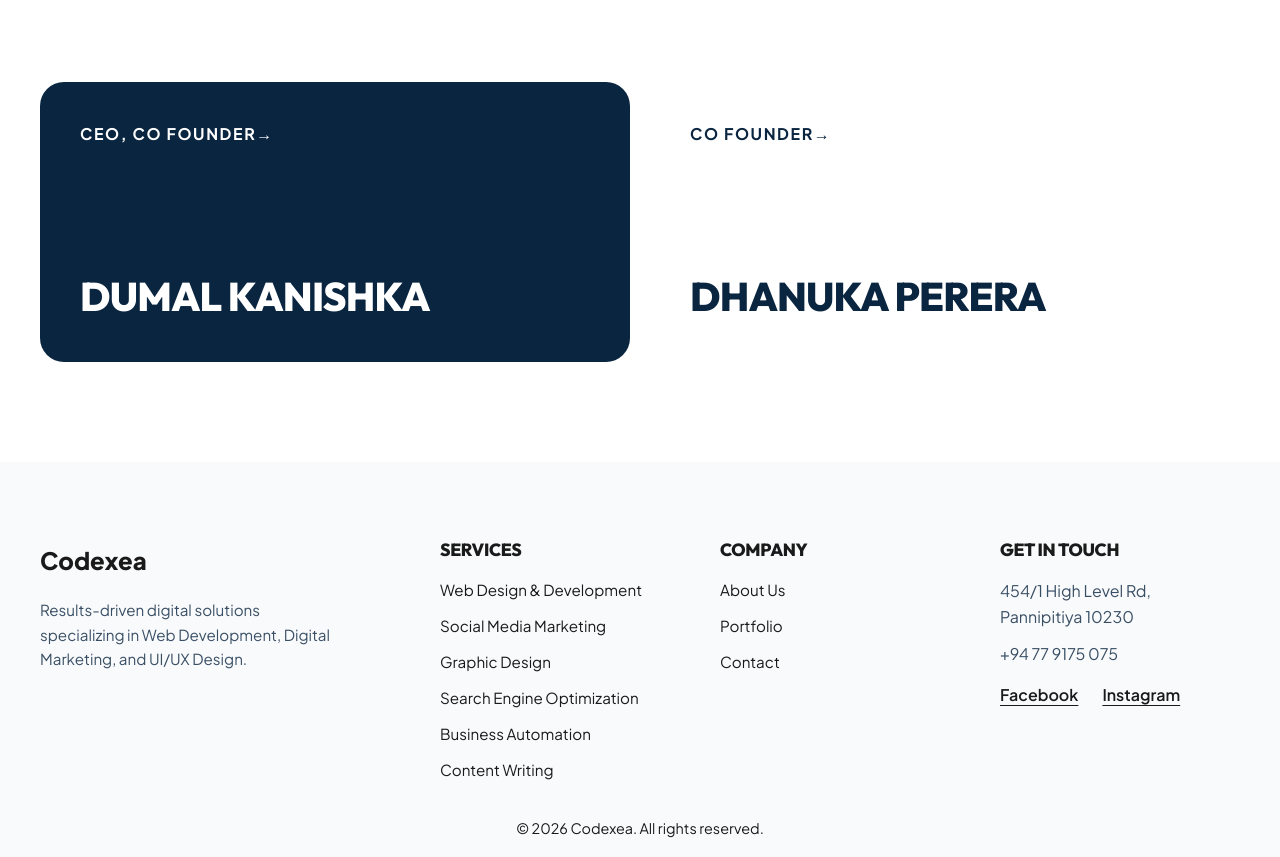
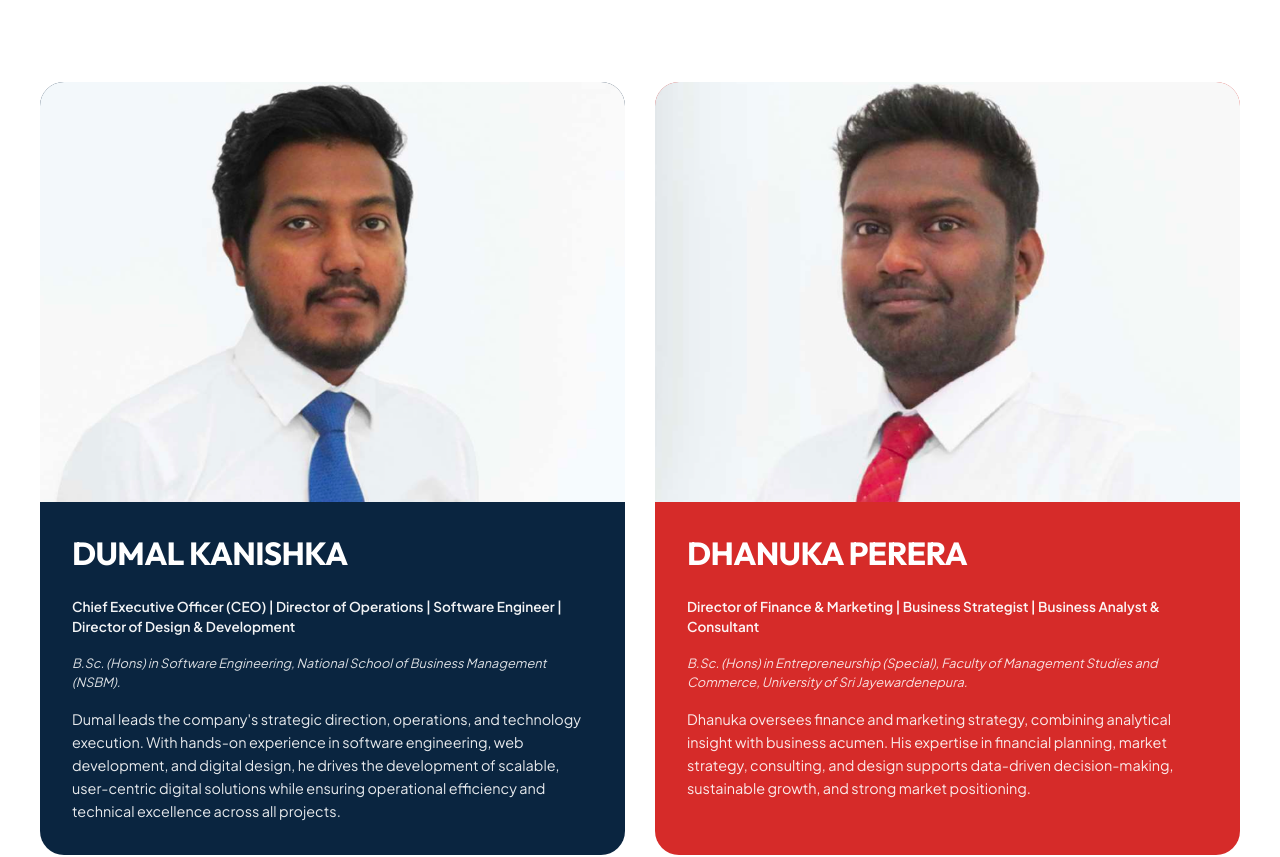
Before and after one commit to dhanukaprr/codexea, a Next.js app: page /about in a window 1280 px wide. Shown: the part 740-1597 px from the top of the page. Built offline with nearby package versions, Linux system fonts and the light colour scheme.

Commit message:
Added photos

```diff
--- a/app/about/about.module.css
+++ b/app/about/about.module.css
@@ -48,18 +48,17 @@
 .teamGrid {
     display: grid;
     grid-template-columns: repeat(auto-fit, minmax(300px, 1fr));
-    gap: 20px;
+    gap: 30px;
     width: 100%;
 }
 
 .teamCard {
     border-radius: var(--radius);
     /* 24px */
-    padding: 40px;
-    min-height: 280px;
+    padding: 0;
+    min-height: 600px;
     display: flex;
     flex-direction: column;
-    justify-content: space-between;
     transition: transform 0.3s cubic-bezier(0.2, 0.8, 0.2, 1);
     position: relative;
     overflow: hidden;
@@ -67,16 +66,85 @@
     /* Default to white for dark backgrounds */
 }
 
-.teamCard h3 {
-    font-size: 2.5rem;
-    margin-bottom: 8px;
+.teamCard:hover {
+    transform: translateY(-8px);
 }
 
-.teamCard span {
+.imageWrapper {
+    width: 100%;
+    height: 420px;
+    position: relative;
+    overflow: hidden;
+    background: linear-gradient(135deg, rgba(255, 255, 255, 0.1) 0%, rgba(255, 255, 255, 0.05) 100%);
+}
+
+.founderImage {
+    width: 100%;
+    height: 100%;
+    object-fit: cover;
+    object-position: center 0%;
+    transform: scale(1.08);
+}
+
+.cardContent {
+    padding: 32px;
+    flex: 1;
+    display: flex;
+    flex-direction: column;
+    gap: 16px;
+}
+
+.cardHeader {
+    display: flex;
+    justify-content: space-between;
+    align-items: center;
+    margin-bottom: 12px;
+}
+
+.role {
     font-family: var(--font-body);
     text-transform: uppercase;
     letter-spacing: 0.1em;
     font-weight: 700;
+    font-size: 0.75rem;
+}
+
+.arrow {
+    font-size: 1.5rem;
+    font-weight: 300;
+}
+
+.name {
+    font-size: 2rem;
+    margin: 0 0 8px 0;
+    line-height: 1.2;
+    font-weight: 700;
+}
+
+.titles {
+    font-family: var(--font-body);
+    font-size: 0.85rem;
+    line-height: 1.5;
+    margin: 0;
+    opacity: 0.95;
+    font-weight: 600;
+}
+
+.education {
+    font-family: var(--font-body);
+    font-size: 0.8rem;
+    line-height: 1.5;
+    margin: 0;
+    opacity: 0.85;
+    font-style: italic;
+}
+
+.description {
+    font-family: var(--font-body);
+    font-size: 0.9rem;
+    line-height: 1.6;
+    margin: 0;
+    opacity: 0.9;
 }
 
 .navy {
@@ -88,8 +156,26 @@
     color: var(--deep-navy) !important;
 }
 
+.lilac .role,
+.lilac .arrow,
+.lilac .name,
+.lilac .titles,
+.lilac .education,
+.lilac .description {
+    color: var(--deep-navy);
+}
+
 .red {
     background-color: var(--berry-red);
+}
+
+.red .role,
+.red .arrow,
+.red .name,
+.red .titles,
+.red .education,
+.red .description {
+    color: white;
 }
 
 @media (max-width: 768px) {
@@ -100,4 +186,20 @@
     .teamGrid {
         grid-template-columns: 1fr;
     }
+
+    .missionBox h2 {
+        font-size: 2.5rem;
+    }
+
+    .imageWrapper {
+        height: 250px;
+    }
+
+    .cardContent {
+        padding: 24px;
+    }
+
+    .name {
+        font-size: 1.75rem;
+    }
 }
--- a/app/about/page.js
+++ b/app/about/page.js
@@ -1,4 +1,5 @@
 import Link from 'next/link';
+import Image from 'next/image';
 import PageBanner from '@/components/PageBanner'; // Import PageBanner
 import styles from './about.module.css';
 
@@ -27,24 +28,53 @@ export default function About() {
                     <div className={styles.teamGrid}>
                         {/* Team Member 1 - Navy Theme */}
                         <div className={`${styles.teamCard} ${styles.navy}`}>
-                            <div className={styles.cardHeader}>
-                                <span className={styles.role}>CEO, Co Founder</span>
-                                <span className={styles.arrow}>→</span>
+                            <div className={styles.imageWrapper}>
+                                <Image
+                                    src="/team/dumal-kanishka.png"
+                                    alt="Dumal Kanishka - CEO"
+                                    width={300}
+                                    height={300}
+                                    className={styles.founderImage}
+                                />
                             </div>
-                            <h3 className={styles.name}>Dumal Kanishka</h3>
+                            <div className={styles.cardContent}>
+                                <h3 className={styles.name}>Dumal Kanishka</h3>
+                                <p className={styles.titles}>
+                                    Chief Executive Officer (CEO) | Director of Operations | Software Engineer | Director of Design & Development
+                                </p>
+                                <p className={styles.education}>
+                                    B.Sc. (Hons) in Software Engineering, National School of Business Management (NSBM).
+                                </p>
+                                <p className={styles.description}>
+                                    Dumal leads the company's strategic direction, operations, and technology execution. With hands-on experience in software engineering, web development, and digital design, he drives the development of scalable, user-centric digital solutions while ensuring operational efficiency and technical excellence across all projects.
+                                </p>
+                            </div>
                         </div>
 
-                        {/* Team Member 2 - Lilac Theme */}
-                        <div className={`${styles.teamCard} ${styles.lilac}`}>
-                            <div className={styles.cardHeader}>
-                                <span className={styles.role}>Co Founder</span>
-                                <span className={styles.arrow}>→</span>
+                        {/* Team Member 2 - Red Theme */}
+                        <div className={`${styles.teamCard} ${styles.red}`}>
+                            <div className={styles.imageWrapper}>
+                                <Image
+                                    src="/team/dhanuka-perera.png"
+                                    alt="Dhanuka Perera - Director of Finance & Marketing"
+                                    width={300}
+                                    height={300}
+                                    className={styles.founderImage}
+                                />
                             </div>
-                            <h3 className={styles.name}>Dhanuka Perera</h3>
+                            <div className={styles.cardContent}>
+                                <h3 className={styles.name}>Dhanuka Perera</h3>
+                                <p className={styles.titles}>
+                                    Director of Finance & Marketing | Business Strategist | Business Analyst & Consultant
+                                </p>
+                                <p className={styles.education}>
+                                    B.Sc. (Hons) in Entrepreneurship (Special), Faculty of Management Studies and Commerce, University of Sri Jayewardenepura.
+                                </p>
+                                <p className={styles.description}>
+                                    Dhanuka oversees finance and marketing strategy, combining analytical insight with business acumen. His expertise in financial planning, market strategy, consulting, and design supports data-driven decision-making, sustainable growth, and strong market positioning.
+                                </p>
+                            </div>
                         </div>
-
-                        {/* Removing 3rd placeholder or keeping it as 'Join Us' if preferred,
-                but user only specified 2. I will leave just these 2 for accuracy. */}
                     </div>
                 </div>
             </section>
```
Also changed, not shown: public/team/dhanuka-perera.png (added), public/team/dumal-kanishka.png (added).
